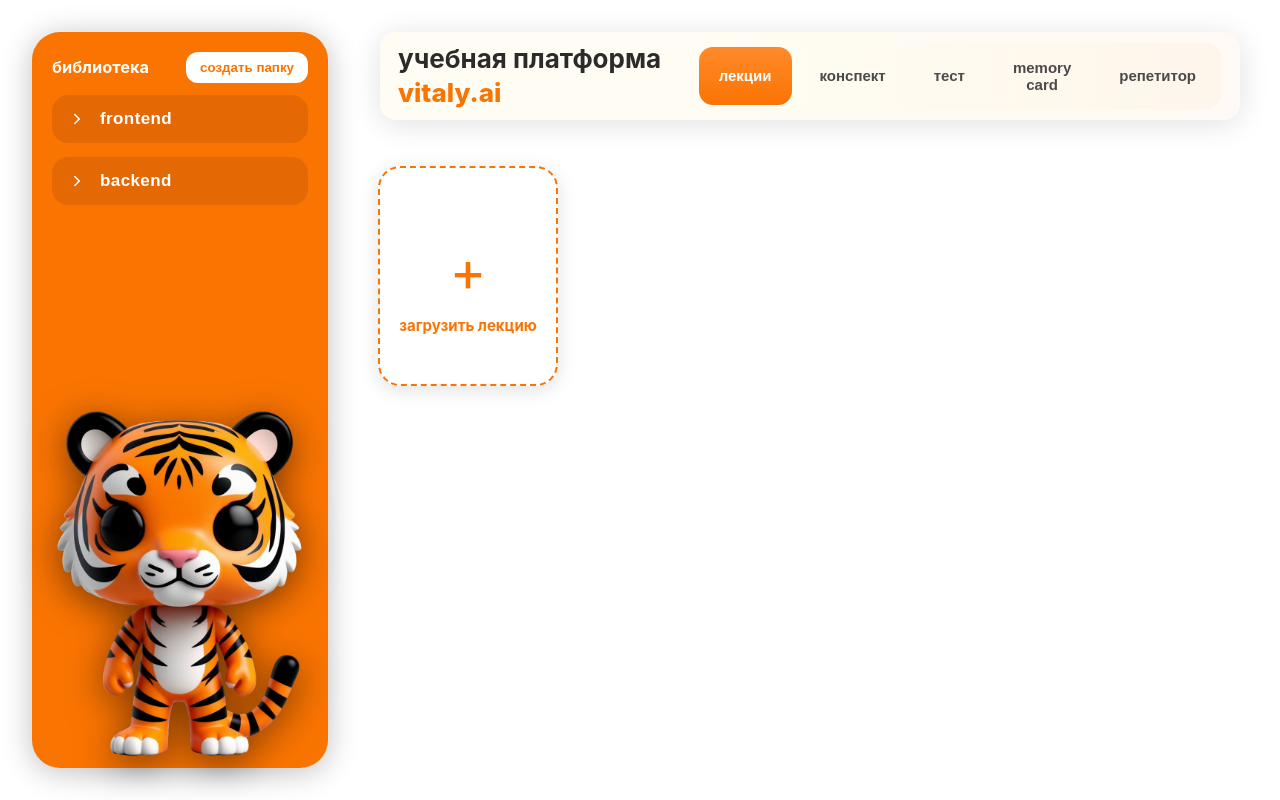
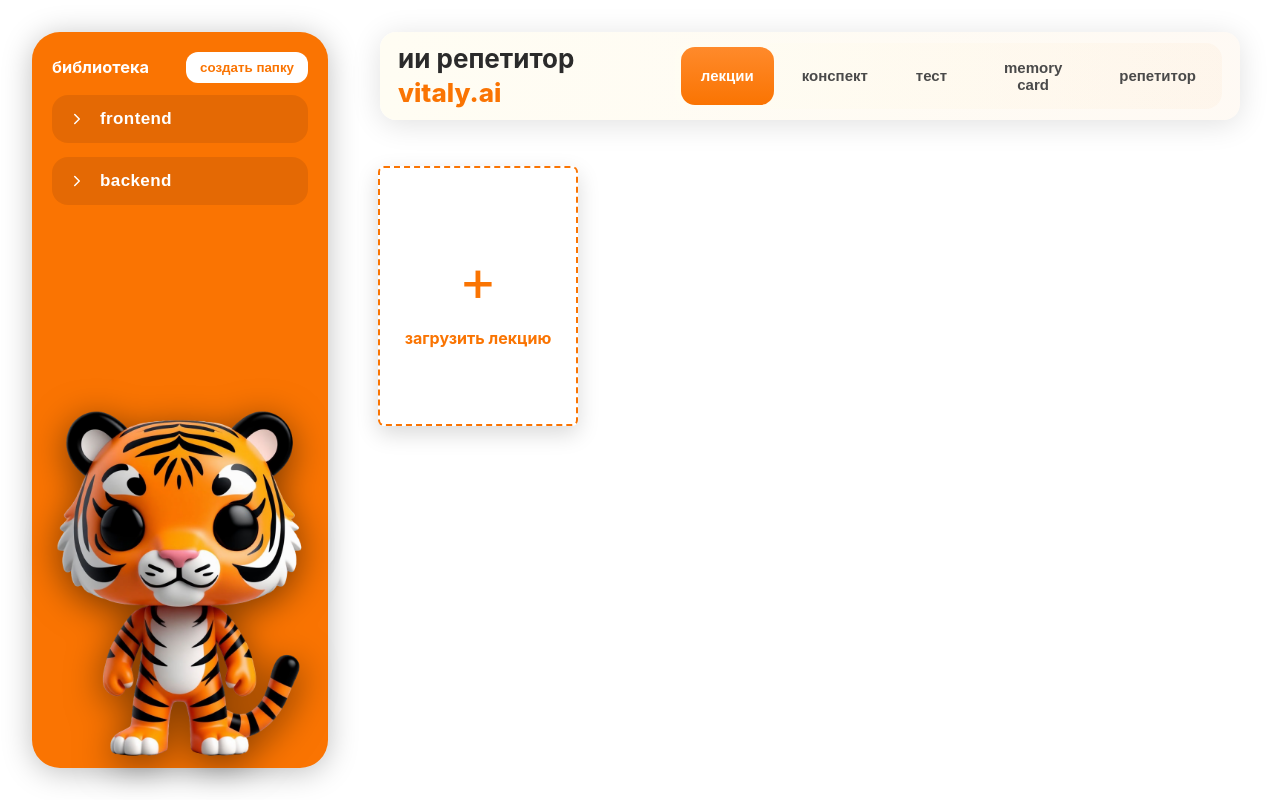
Before and after one commit to ilyshenko/hackathon-app, a React (Vite) app: page / in a window 1280 px wide. Built offline with nearby package versions, Linux system fonts and the light colour scheme.

Commit message:
new style

```diff
--- a/src/components/Header/Header.jsx
+++ b/src/components/Header/Header.jsx
@@ -18,7 +18,7 @@ export default function Header({ tabs = [], active, setActive }) {
     <header className="header-root">
       <div className="header-inner">
         <div className="header-left">
-          <h2 className="brand">учебная платформа <span>VITALY.Ai</span></h2>
+          <h2 className="brand">ИИ репетитор <span>VITALY.Ai</span></h2>
         </div>
 
         <nav className="tabs" role="tablist" aria-label="главное меню">
--- a/src/components/Lectures/Lectures.css
+++ b/src/components/Lectures/Lectures.css
@@ -1,3 +1,5 @@
+/* Новый стиль карточек — эффект "объёмной книги" */
+
 .lectures-root {
   display: flex;
   flex-direction: column;
@@ -10,96 +12,95 @@
   align-items: flex-start;
 }
 
-/* grid */
 .lecture-row-grid {
   display: flex;
   flex-wrap: wrap;
-  gap: 20px;
+  gap: 24px;
 }
 
-/* Карточка лекции */
+/* Книга */
 .lecture-card {
-  width: 180px;
-  height: 220px;
-  background: white;
-  border-radius: 22px;
-  box-shadow: 0 4px 20px rgba(0,0,0,0.12);
+  width: 200px;
+  height: 260px;
+  background: rgba(250, 247, 239, 0.6); /* полупрозрачный бежевый */
+  border-radius: 6px;
+  box-shadow: 0 8px 22px rgba(0,0,0,0.15);
+  cursor: pointer;
+  padding: 20px 14px;
+  position: relative;
+  transition: transform .2s ease, box-shadow .2s ease;
+
   display: flex;
   flex-direction: column;
+  justify-content: flex-end;
   align-items: center;
-  justify-content: flex-start;
-  padding-top: 20px;
-  cursor: pointer;
-  transition: transform .15s ease, box-shadow .15s ease, border .12s ease;
-  border: 2px solid transparent;
+
+  border-left: 10px solid #d4c9a8;
 }
 
 .lecture-card:hover {
-  transform: translateY(-4px);
-  box-shadow: 0 8px 26px rgba(0,0,0,0.14);
+  transform: translateY(-6px) scale(1.03);
+  box-shadow: 0 14px 28px rgba(65, 34, 1, 0.205);
+}
+.lecture-card.active {
+  border-left-color: #fa7402;
+  box-shadow: 0 32px 32px rgba(240, 173, 115, 0.645);
+  transform: translateY(-8px) scale(1.04);
 }
 
-/* Активная карточка — выделение */
-.lecture-card.active {
-  border-color: rgba(250,116,2,0.95);
-  box-shadow: 0 10px 28px rgba(250,116,2,0.12);
-  transform: translateY(-6px);
+/* Иконка на обложке */
+.book-icon {
+  display: none; /* убрали смайлик */
 }
 
-.book-icon {
-  font-size: 48px;
+/* Название — внизу */
+.lecture-title {
+  width: 100%;
+  font-size: 17px;
+  font-weight: 700;
+  text-align: center;
+  margin-top: auto;
+  margin-bottom: 10px;
+  white-space: normal;
+  overflow: hidden;
+  line-height: 1.25;
+  color: #3a362d;
 }
 
-.lecture-title {
-  margin-top: 12px;
-  font-size: 15px;
-  font-weight: 700;
-  text-align: center;
-  width: 85%;
-  overflow: hidden;
-  white-space: nowrap;
-  text-overflow: ellipsis;
-  text-transform: lowercase;
-}
-
-.lecture-date {
-  margin-top: 8px;
-  font-size: 12px;
-  color: #666;
-}
-
-/* upload card */
+/* Кнопка загрузки */
 .upload-card {
-  width: 180px;
-  height: 220px;
-  border-radius: 22px;
+  width: 200px;
+  height: 260px;
+  border-radius: 6px;
   border: 2px dashed #fa7402;
   display: flex;
   flex-direction: column;
   align-items: center;
   justify-content: center;
   cursor: pointer;
-  transition: background .2s;
+  transition: background .2s, transform .2s;
+  background: rgba(255,255,255,0.6); /* полупрозрачный внутри */
 }
 
 .upload-card:hover {
-  background: rgba(250, 116, 2, 0.06);
+  background: rgba(245, 185, 132, 0.685);
+  transform: translateY(-4px);
 }
 
 .plus {
-  font-size: 56px;
+  font-size: 58px;
   color: #fa7402;
-  margin-bottom: 8px;
+  margin-bottom: 10px;
 }
 
 .upload-text {
-  font-size: 15px;
+  font-size: 16px;
   font-weight: 700;
   color: #fa7402;
   text-transform: lowercase;
 }
 
-/* modal */
+/* Модалка без изменений */
 .modal-backdrop {
   position: fixed;
   inset: 0;
--- a/src/components/Lectures/Lectures.jsx
+++ b/src/components/Lectures/Lectures.jsx
@@ -5,7 +5,6 @@ import { LectureContext } from "../../context/LectureContext";
 export default function Lectures() {
   const { lectures, addLecture, activeLecture, setActiveLecture } = useContext(LectureContext);
 
-  // модалка / временные состояния перед загрузкой
   const [showUpload, setShowUpload] = useState(false);
   const [selectedFile, setSelectedFile] = useState(null);
   const [titleDraft, setTitleDraft] = useState("");
@@ -13,7 +12,6 @@ export default function Lectures() {
 
   const fileInputRef = useRef(null);
 
-  // при выборе файла не отправляем — просто сохраняем в состоянии, даём возможность редактировать title
   const handleFileChosen = (e) => {
     const file = e.target.files && e.target.files[0];
     if (!file) return;
@@ -26,7 +24,6 @@ export default function Lectures() {
     setLoading(true);
     try {
       await addLecture(selectedFile, titleDraft);
-      // сброс формы
       setSelectedFile(null);
       setTitleDraft("");
       setShowUpload(false);
@@ -38,12 +35,10 @@ export default function Lectures() {
     }
   };
 
-  // выбор карточки в основной области — делает её активной (и по логике контекста — отправится)
   const handleSelectInGrid = (lec) => {
     setActiveLecture(lec);
   };
 
-  // для открытия файла отдельно (двойной клик)
   const handleOpen = (lec) => {
     window.open(lec.dataUrl, "_blank");
   };
@@ -69,7 +64,6 @@ export default function Lectures() {
               >
                 <div className="book-icon">📘</div>
                 <div className="lecture-title">{lec.title}</div>
-                <div className="lecture-date">{new Date(lec.createdAt).toLocaleString()}</div>
               </div>
             );
           })}
@@ -81,13 +75,7 @@ export default function Lectures() {
           <div className="modal-window" onClick={(e) => e.stopPropagation()}>
             <div className="modal-title">загрузить новую лекцию</div>
 
-            <input
-              ref={fileInputRef}
-              type="file"
-              accept=".pdf,.txt"
-              className="modal-input"
-              onChange={handleFileChosen}
-            />
+
 
             <input
               type="text"
@@ -96,6 +84,8 @@ export default function Lectures() {
               value={titleDraft}
               onChange={(e) => setTitleDraft(e.target.value)}
             />
+
+            <input ref={fileInputRef} type="file" accept=".pdf,.txt" style={{ display: 'none' }} onChange={handleFileChosen} />
 
             <div style={{ display: "flex", gap: 10 }}>
               <button className="modal-btn" onClick={() => { setShowUpload(false); setSelectedFile(null); setTitleDraft(""); }} disabled={loading}>
```
